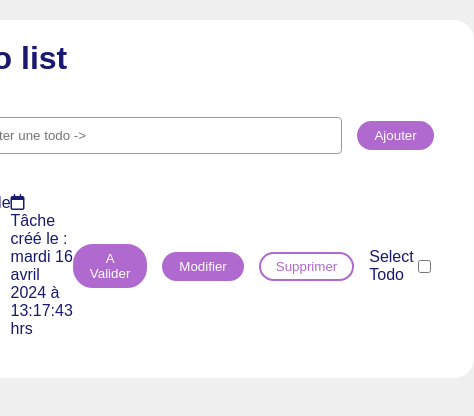
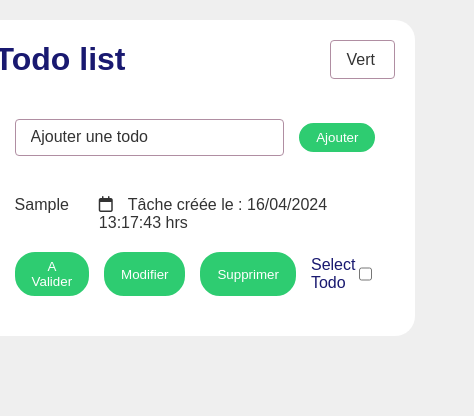
Before and after one commit to Escanor1986/React-Todo, a React (Vite) app: page / in a window 390 px wide. Both pictures are taken after typing "Sample" into the empty fields and a click on the button "Ajouter". Shown: the top 416 px of the page, 474 px wide, since content can reach past the window. Built offline with nearby package versions, Linux system fonts and the light colour scheme.

Commit message:
Added themeContext for buttons and made app responsive

```diff
--- a/src/App.jsx
+++ b/src/App.jsx
@@ -2,6 +2,7 @@
 import { useState } from "react";
 import AddTodo from "./components/AddTodo";
 import TodoList from "./components/TodoList";
+import themeContext from "./context/Theme";
 
 function App() {
   const [todoList, setTodoList] = useState([]);
@@ -11,9 +12,9 @@ function App() {
     const actualDate = new Date();
 
     const options = {
-      weekday: "long",
+      // weekday: "short",
       year: "numeric",
-      month: "long",
+      month: "numeric",
       day: "numeric",
       hour: "numeric",
       minute: "numeric",
@@ -87,13 +88,34 @@ function App() {
     setTodoToDelete([]);
   }
 
+  const [theme, setTheme] = useState("primary");
+
+  function handleChange(e) {
+    setTheme(e.target.value);
+  }
+
   return (
+    <themeContext.Provider value={theme}>
       <div
         className={`d-flex flex-row justify-content-center align-items-center p-20`}
       >
         {/* <Articles displayArticle={true} /> */}
         <div className="flex flex-fill card p-20">
-        <h1 className="mb-20">Todo list</h1>
+          <h1 className="mb-20 d-flex flex-row justify-content-center align-items-center">
+            <span className="flex-fill">Todo list</span>
+            <select
+              value={theme}
+              onChange={handleChange}
+              className="select-style"
+            >
+              <option value="primary" className="option-style">
+                Vert
+              </option>
+              <option value="secondary" className="option-style">
+                Bleu
+              </option>
+            </select>
+          </h1>
           <AddTodo addTodo={addTodo} />
           <TodoList
             todoList={todoList}
@@ -107,7 +129,7 @@ function App() {
           {todoToDelete.length > 0 ? (
             <div className="d-flex flex-fill justify-content-center align-items-center">
               <button
-              className="selectedTodo p-20 m-15"
+                className={`selectedTodo-${theme} p-20 m-15`}
                 onClick={deleteAllSelectedTodo}
               >
                 Supprimer les todos sélectionnées
@@ -116,6 +138,7 @@ function App() {
           ) : null}
         </div>
       </div>
+    </themeContext.Provider>
   );
 }
 
--- a/src/assets/styles/_flex.scss
+++ b/src/assets/styles/_flex.scss
@@ -18,6 +18,10 @@
   justify-content: center;
 }
 
+.justify-content-end {
+  justify-content: flex-end;
+}
+
 .align-items-center {
   align-items: center;
 }
--- /dev/null
+++ b/src/assets/styles/_mixins.scss
@@ -0,0 +1,47 @@
+@mixin xs {
+  @media (max-width: 576px) {
+    @content;
+  }
+}
+
+@mixin sm {
+  @media (min-width: 577px) and (max-width: 768px) {
+    @content;
+  }
+}
+
+@mixin sm-lt {
+  @media (max-width: 768px) {
+    @content;
+  }
+}
+
+@mixin md {
+  @media (min-width: 769px) and (max-width: 992px) {
+    @content;
+  }
+}
+
+@mixin md-lt {
+  @media (max-width: 992px) {
+    @content;
+  }
+}
+
+@mixin lg {
+  @media (min-width: 993px) and (max-width: 1200px) {
+    @content;
+  }
+}
+
+@mixin lg-lt {
+  @media (max-width: 1200px) {
+    @content;
+  }
+}
+
+@mixin xl {
+  @media (min-width: 1201px) {
+    @content;
+  }
+}
--- a/src/assets/styles/_themes.scss
+++ b/src/assets/styles/_themes.scss
@@ -12,6 +12,12 @@
   background-color: var(--primary);
   color: white;
   border: 2px solid var(--primary);
+}
+
+.btn-secondary {
+  background-color: var(--secondary);
+  color: white;
+  border: 2px solid var(--secondary);
 }
 
 .btn-reverse-primary {
@@ -29,10 +35,41 @@ input {
   border-radius: 4px;
   border: 1px solid var(--accent);
   padding: 10px 15px;
+  outline: none;
 }
 
-.selectedTodo {
+input::placeholder {
+  color: #333333;
+  font-size: 16px;
+}
+
+.select-style {
+  border-radius: 4px;
+  border: 1px solid var(--accent);
+  padding: 10px 15px;
+  font-size: 16px;
+  font-family: "Arial", sans-serif;
+  background-color: #ffffff;
+  color: #333333;
+  outline: none;
+  appearance: none;
+}
+
+.option-style {
+  color: var(--accent);
+  font-size: 16px;
+  font-family: "Arial", sans-serif;
+}
+
+.selectedTodo-primary {
   border: 4px var(--primary) inset;
+  border-radius: 25px;
+  background-color: var(--gray-2);
+  margin: 5px 0;
+}
+
+.selectedTodo-secondary {
+  border: 4px var(--secondary) inset;
   border-radius: 25px;
   background-color: var(--gray-2);
   margin: 5px 0;
@@ -41,3 +78,19 @@ input {
 .appDiv {
   background-color: #95afc0;
 }
+
+.span-style {
+  margin-right: 15px;
+  font-size: 16px;
+  color: #333333;
+}
+
+@media screen and (max-width: 768px) {
+  .main {
+    flex-direction: column;
+  }
+
+  .left {
+    margin-bottom: 20px;
+  }
+}
--- a/src/assets/styles/_utils.scss
+++ b/src/assets/styles/_utils.scss
@@ -12,6 +12,10 @@
 
 .p-30 {
   padding: 30px;
+}
+
+.label-pt {
+  padding-top: 4px;
 }
 
 .m-5 {
--- a/src/assets/styles/_variables.scss
+++ b/src/assets/styles/_variables.scss
@@ -1,6 +1,6 @@
 :root {
-  --primary: #af69cf; /* Rouge corail */
-  --secondary: #5f9ea0; /* Turquoise moyen */
+  --primary: #2ecc71; /* Emerald green */
+  --secondary: #3498db; /* Peter river blue */
   --accent: #b08ea2; /* Violet pâle */
   --gray-1: #20232a; /* Gris foncé */
   --gray-2: #efefef; /* Gris clair */
--- a/src/components/AddTodo.jsx
+++ b/src/components/AddTodo.jsx
@@ -1,6 +1,7 @@
 import { useState } from "react";
 // import { DebounceInput } from "react-debounce-input";
 import PropTypes from "prop-types";
+import Button from "./Button";
 
 function AddTodo({ addTodo }) {
   const [value, setValue] = useState("");
@@ -32,13 +33,10 @@ function AddTodo({ addTodo }) {
         onChange={handleChange}
         onKeyDown={handleKeyDown}
         value={value}
-        placeholder={"Ajouter une todo ->"}
+        placeholder={"Ajouter une todo"}
         className="mr-15 flex-fill"
       />
-
-      <button onClick={handleClick} className="btn btn-primary">
-        Ajouter
-      </button>
+      <Button text={`Ajouter`} onClick={handleClick} />
     </div>
   );
 }
--- /dev/null
+++ b/src/components/Button.jsx
@@ -0,0 +1,23 @@
+import PropTypes from "prop-types";
+import { useContext } from "react";
+import themeContext from "../context/Theme";
+
+function Button({ text, className, ...props }) {
+  const theme = useContext(themeContext);
+
+  return (
+    <button
+      {...props}
+      className={`btn btn-${theme} ${className ? className : ""}`}
+    >
+      {text}
+    </button>
+  );
+}
+
+Button.propTypes = {
+  text: PropTypes.string.isRequired,
+  className: PropTypes.string,
+};
+
+export default Button;
--- a/src/components/EditTodo.jsx
+++ b/src/components/EditTodo.jsx
@@ -1,5 +1,6 @@
 import PropTypes from "prop-types";
 import { useState } from "react";
+import Button from "./Button";
 
 export default function EditTodo({ todo, editTodo, cancelEditTodo }) {
   const [value, setValue] = useState(todo.content);
@@ -33,12 +34,22 @@ export default function EditTodo({ todo, editTodo, cancelEditTodo }) {
         className="mr-15 flex-fill"
         placeholder="Ajouter une tâche"
       />
-      <button onClick={handleClick} className="btn btn-primary mr-15">
-        Sauvegarder
-      </button>
-      <button onClick={cancelEditTodo} className="btn btn-reverse-primary">
-        Annuler
-      </button>
+      <Button
+        onClick={e => {
+          e.stopPropagation();
+          handleClick();
+        }}
+        text={`Sauvegarder`}
+        className={`mr-15`}
+      />
+      <Button
+        onClick={e => {
+          e.stopPropagation();
+          cancelEditTodo()();
+        }}
+        text={`Annuler`}
+        className={`mr-15`}
+      />
     </div>
   );
 }
--- a/src/components/TodoItem.jsx
+++ b/src/components/TodoItem.jsx
@@ -1,4 +1,7 @@
 import PropTypes from "prop-types";
+import Button from "./Button";
+import { useContext } from "react";
+import themeContext from "../context/Theme";
 
 function TodoItem({
   todo,
@@ -7,6 +10,7 @@ function TodoItem({
   toggleTodoEdit,
   toggleSelectedTodo,
 }) {
+  const theme = useContext(themeContext);
   function handleInput(e) {
     console.log(e.target.checked);
     toggleSelectedTodo();
@@ -14,28 +18,49 @@ function TodoItem({
 
   return (
     <li
-      className={`d-flex flex-row justify-content-center align-items-center p-20 ${
-        todo.selected ? "selectedTodo" : ""
+      className={`main d-flex flex-row justify-content-center align-items-center p-20 ${
+        todo.selected ? `selectedTodo-${theme}` : ""
       }`}
     >
-      <div className="d-flex flex-fill justify-around">
-        {todo.content} {todo.done && "✅"}
-        <span>
+      <div className="left d-flex flex-fill justify-around">
+        <span className="span-style">{todo.content}</span>
+        <span className="span-style">{todo.done && "✅"}</span>
+        <span className="span-style">
           <i className="fa-regular fa-calendar mr-15"></i>
-          {`Tâche créé le : ${todo.date} hrs`}
+          {`Tâche créée le : ${todo.date} hrs`}
         </span>
       </div>
-      <button onClick={toggleTodo} className="btn btn-primary mr-15">
-        {!todo.done ? "A Valider" : "Validée"}
-      </button>
-      <button onClick={toggleTodoEdit} className="btn btn-primary mr-15">
-        Modifier
-      </button>
-      <button onClick={deleteTodo} className="btn btn-reverse-primary mr-15">
-        Supprimer
-      </button>
-      <label>{!todo.selected ? "Select Todo" : "Todo Selected"}</label>
-      <input onInput={handleInput} type="checkbox" name="selected" />
+      <div className="right d-flex flex-fill justify-content-end">
+        <Button
+          onClick={e => {
+            e.stopPropagation();
+            toggleTodo();
+          }}
+          text={!todo.done ? "A Valider" : "Validée"}
+          className={"mr-15"}
+        />
+        <Button
+          onClick={e => {
+            e.stopPropagation();
+            toggleTodoEdit();
+          }}
+          text={`Modifier`}
+          className={"mr-15"}
+        />
+        <Button
+          onClick={e => {
+            e.stopPropagation();
+            deleteTodo();
+          }}
+          text={`Supprimer`}
+          className={"mr-15"}
+        />
+
+        <label className="label-pt">
+          {!todo.selected ? "Select Todo" : "Todo Selected"}
+        </label>
+        <input onInput={handleInput} type="checkbox" name="selected" />
+      </div>
     </li>
   );
 }
--- /dev/null
+++ b/src/context/Theme.jsx
@@ -0,0 +1,5 @@
+import { createContext } from "react";
+
+const themeContext = createContext("primary");
+
+export default themeContext;
```
Lines whose indentation alone changed are shown as unchanged.
